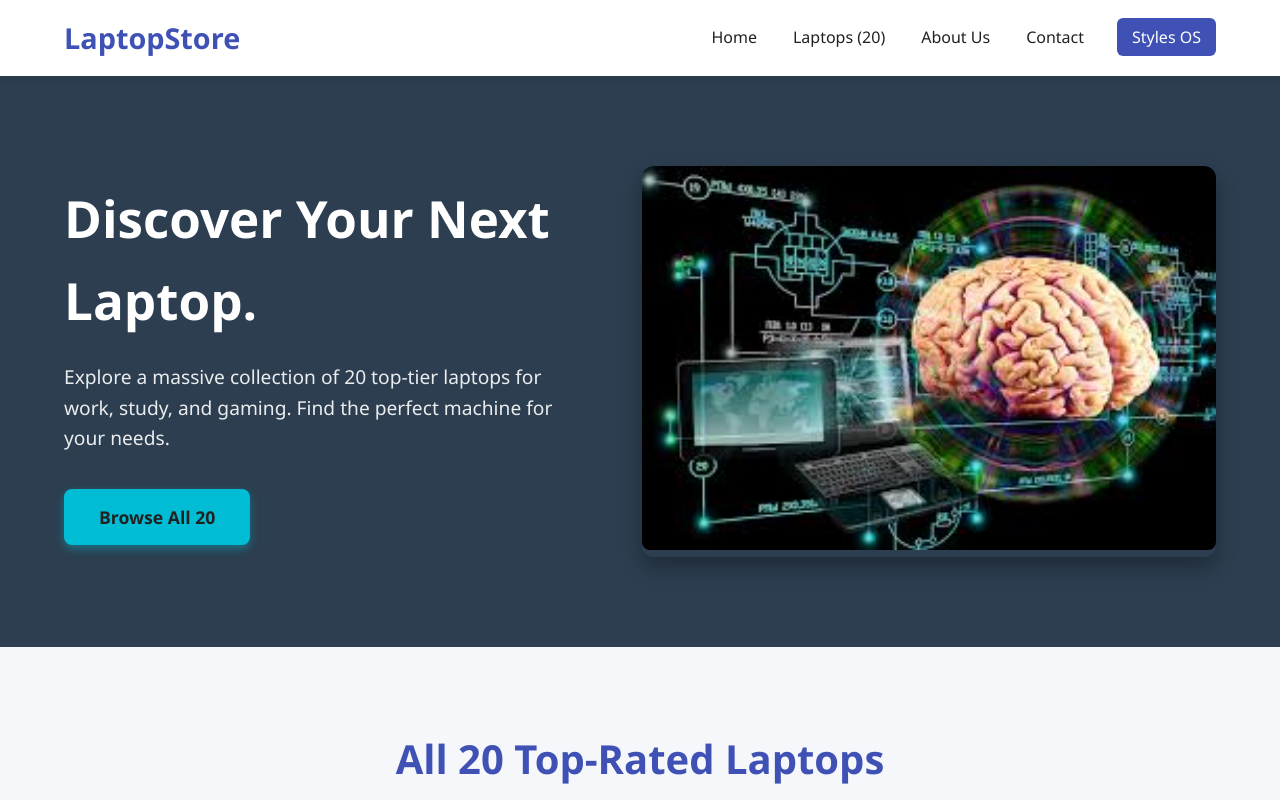
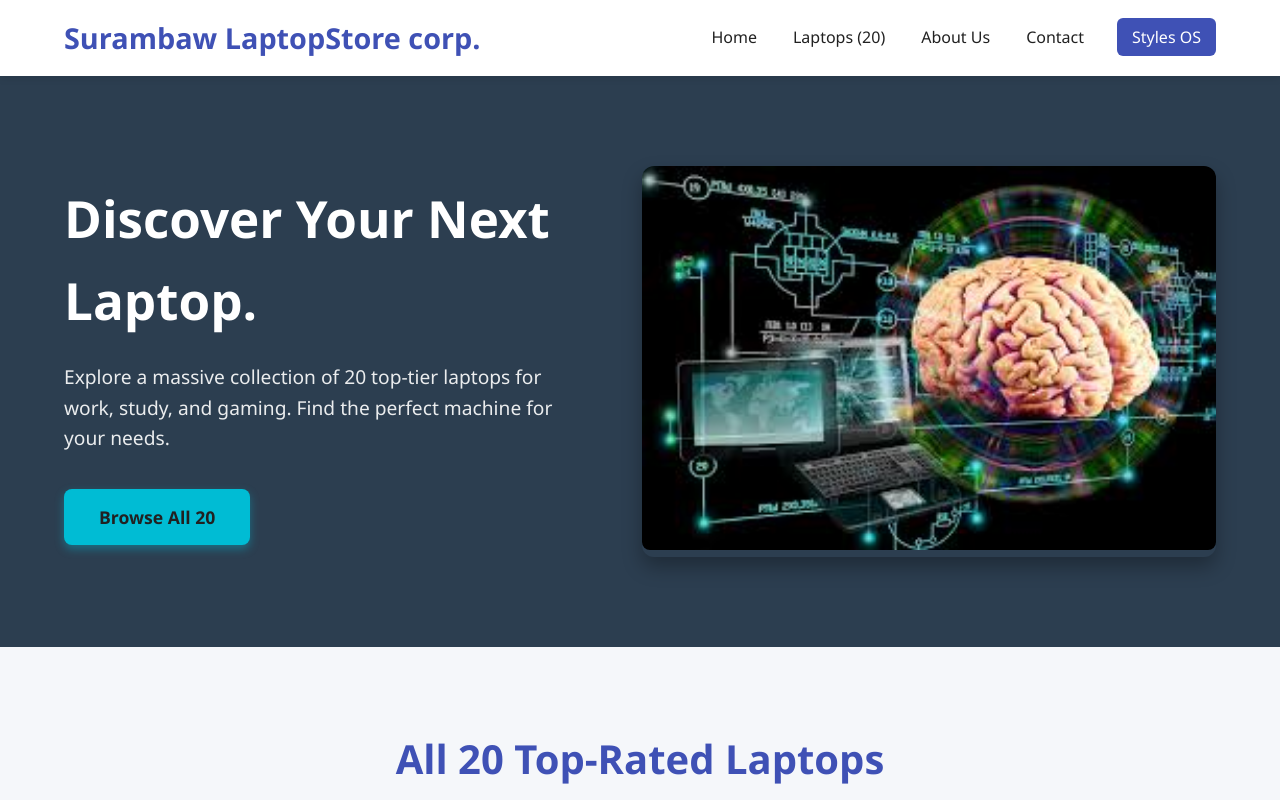
Before and after one commit to kherlan1998/laptop-store-static, a plain HTML site: page index.html in a window 1280 px wide. Shown: the top 800 px of the page. Drawn offline with Linux system fonts and the light colour scheme.

```diff
--- a/index.html
+++ b/index.html
@@ -10,7 +10,7 @@
 <body>
     <header>
         <div class="container">
-            <h1 class="logo">LaptopStore</h1>
+            <h1 class="logo">Surambaw LaptopStore corp.</h1>
             <nav>
                 <ul>
                     <li><a href="#home">Home</a></li>
```
